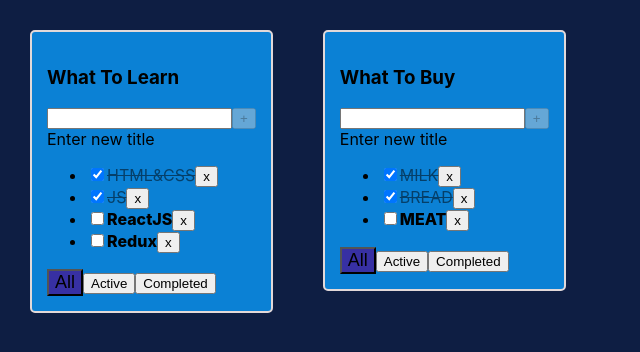
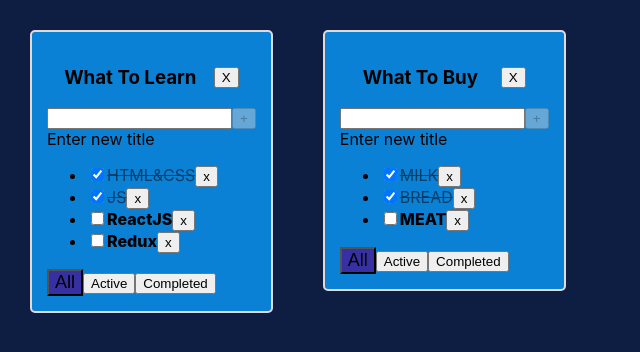
Before and after one commit to Tenebran/tasks-planner, a React (Vite) app: page / in a window 1280 px wide. Shown: the top 352 px of the page, without its empty margins (0-640 px from the left). Built offline with nearby package versions, Linux system fonts and the light colour scheme.

Commit message:
feat: add remove todo list button and header layout
- add todolist header with title + remove button
- pass removeTodoList handler from App to Todolist
- fix removeTodoList to immutably delete tasks key and update state
- update styles for todolist header (flex alignment)

```diff
--- a/src/App.scss
+++ b/src/App.scss
@@ -15,6 +15,12 @@
   border-radius: 5px;
   padding: 15px;
   height: max-content;
+  display: inline;
+  &-header {
+    display: flex;
+    align-items: center;
+    justify-content: space-evenly;
+  }
 }
 
 .closeButton {
--- a/src/App.tsx
+++ b/src/App.tsx
@@ -98,7 +98,9 @@ function App() {
 
   const removeTodoList = (todoListId: string) => {
     setTodoLists(todoLists.filter((t) => t.id !== todoListId));
-    delete tasks[todoListId];
+    const newTasks = { ...tasks };
+    delete newTasks[todoListId];
+    setTasks(newTasks);
   };
 
   return (
@@ -115,6 +117,7 @@ function App() {
           changeTaskTitle={changeTaskTitle}
           filter={t.filter}
           todoListId={t.id}
+          removeTodoList={removeTodoList}
         />
       ))}
     </div>
--- a/src/Todolist.tsx
+++ b/src/Todolist.tsx
@@ -12,6 +12,7 @@ type TodolistProps = {
   changeTaskTitle: (e: ChangeEvent<HTMLInputElement>, id: string, todoListId: string) => void;
   filter: FilterType;
   todoListId: string;
+  removeTodoList: (todoListId: string) => void;
 };
 
 export const Todolist: React.FC<TodolistProps> = ({
@@ -24,11 +25,10 @@ export const Todolist: React.FC<TodolistProps> = ({
   changeTaskTitle,
   filter,
   todoListId,
+  removeTodoList,
 }) => {
   const [newTaskTitle, setNewTaskTitle] = useState<string>('');
   const [inputError, setInputError] = useState<boolean>(false);
-
-  console.log('tasks', tasks);
 
   const addTasksHandler = () => {
     if (!newTaskTitle.trim()) {
@@ -59,14 +59,18 @@ export const Todolist: React.FC<TodolistProps> = ({
     setNewTaskTitle(e.currentTarget.value);
     setInputError(false);
   };
-  console.log('test');
   const filterHandler = (filterButton: FilterType) => {
     return filter === filterButton ? 'filter_active' : '';
   };
 
   return (
     <div className="todolist">
-      <h3>{title}</h3>
+      <div className="todolist-header">
+        <h3>{title}</h3>
+        <button className="todolist-header_button" onClick={() => removeTodoList(todoListId)}>
+          X
+        </button>
+      </div>
       <div>
         <input
           className={inputError ? 'input_error' : ''}
```
